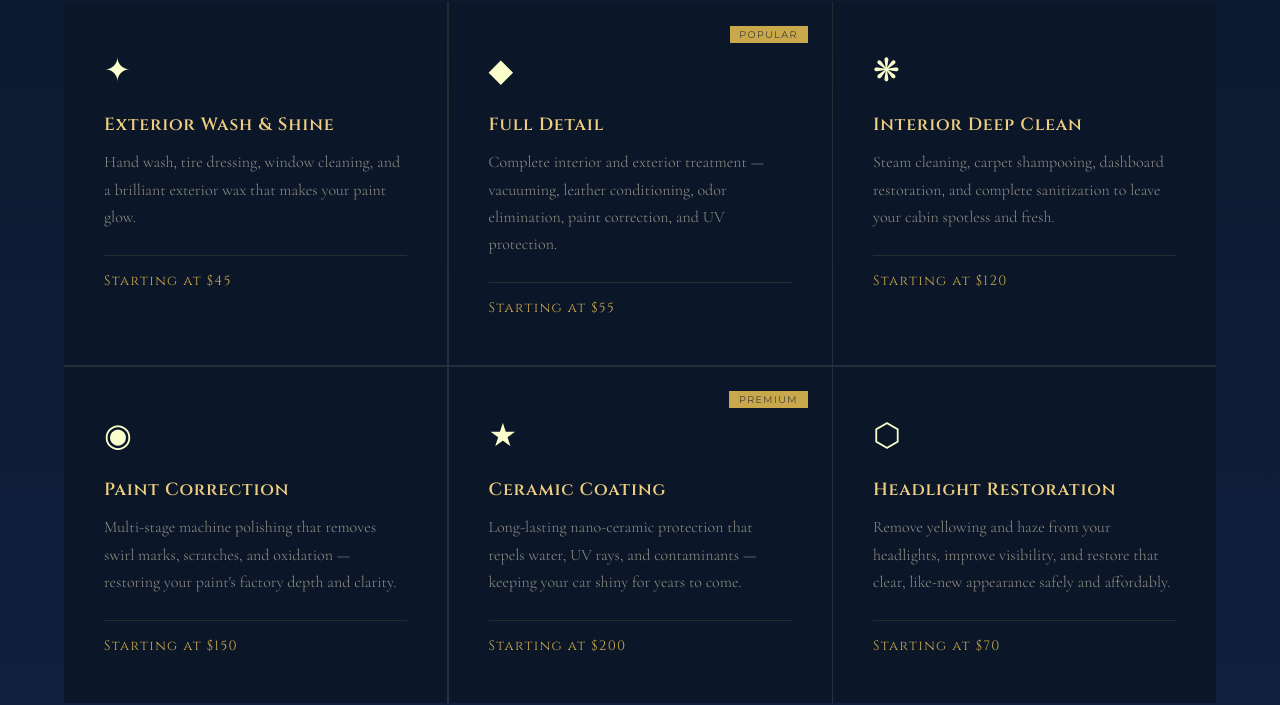
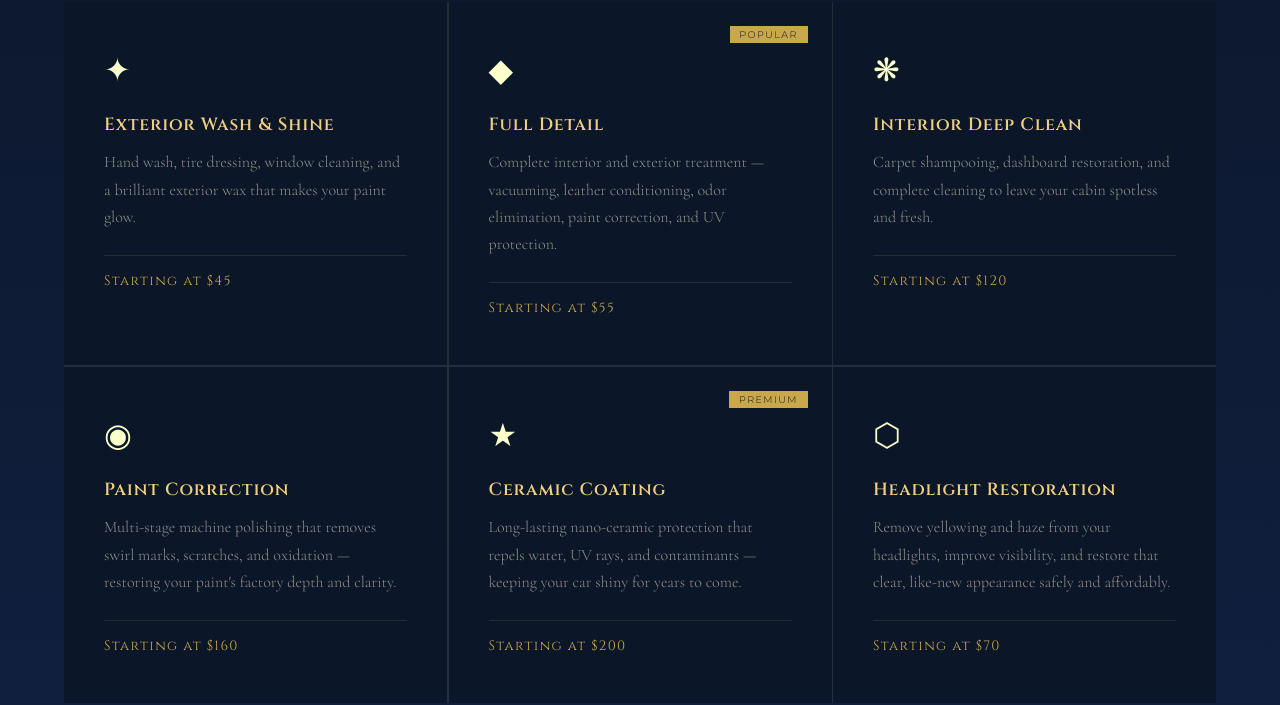
Before and after one commit to Shakes2-2/MuyShinyWebportal, a plain HTML site: page index.html in a window 1280 px wide. Shown: the part 1351-2056 px from the top of the page. Drawn offline with nearby package versions, Linux system fonts and the light colour scheme.

Commit message:
Update index.html

```diff
--- a/index.html
+++ b/index.html
@@ -576,14 +576,14 @@
     <div class="service-card">
       <span class="service-icon">❋</span>
       <div class="service-name">Interior Deep Clean</div>
-      <p class="service-desc">Steam cleaning, carpet shampooing, dashboard restoration, and complete sanitization to leave your cabin spotless and fresh.</p>
+      <p class="service-desc">Carpet shampooing, dashboard restoration, and complete cleaning to leave your cabin spotless and fresh.</p>
       <div class="service-price">Starting at $120</div>
     </div>
     <div class="service-card">
       <span class="service-icon">◉</span>
       <div class="service-name">Paint Correction</div>
       <p class="service-desc">Multi-stage machine polishing that removes swirl marks, scratches, and oxidation — restoring your paint's factory depth and clarity.</p>
-      <div class="service-price">Starting at $150</div>
+      <div class="service-price">Starting at $160</div>
     </div>
     <div class="service-card">
       <div class="service-badge">Premium</div>
```
